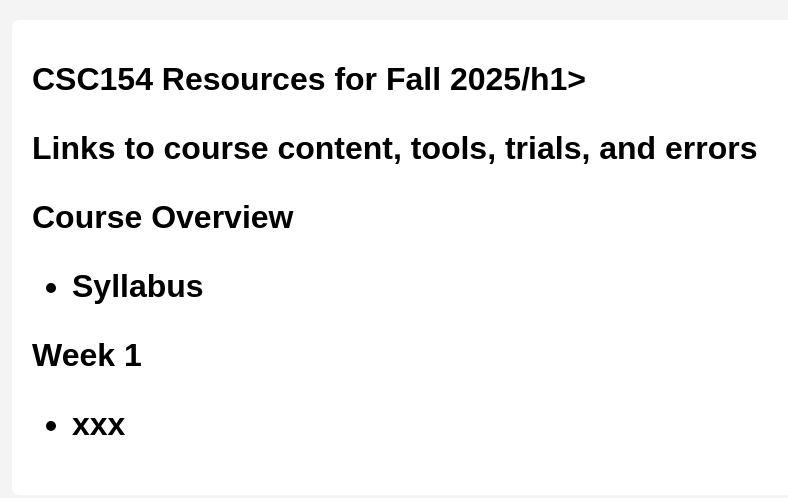
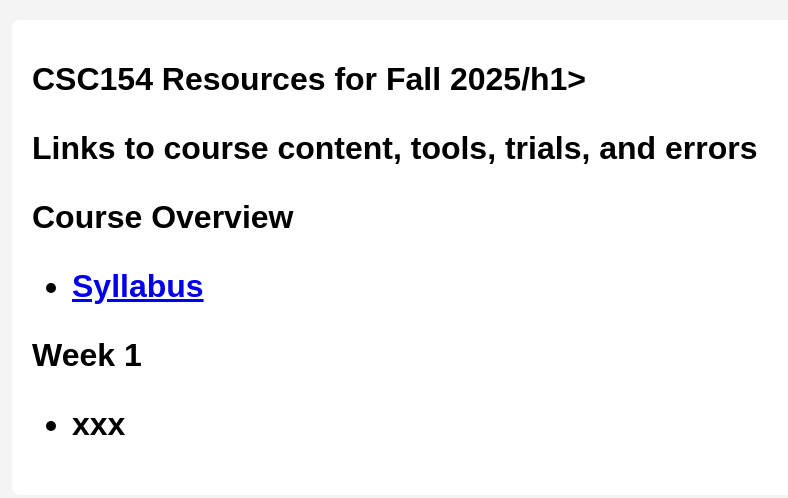
Before and after one commit to dpai-mc/csc154-fall2025, a plain HTML site: page index.html in a window 1280 px wide. Shown: the whole page, without its empty margins (208-996 px from the left). Drawn offline with Linux system fonts and the light colour scheme.

Commit message:
Update index.html

```diff
--- a/index.html
+++ b/index.html
@@ -27,7 +27,7 @@
         <p>Links to course content, tools, trials, and errors</p>
           <p>Course Overview</p>
           <ul>
-            <li>Syllabus</li>
+            <li><a href="csc154-syllabus-25fall.html">Syllabus</a></li>
           </ul>
           <p>Week 1</p>
           <ul>
```
